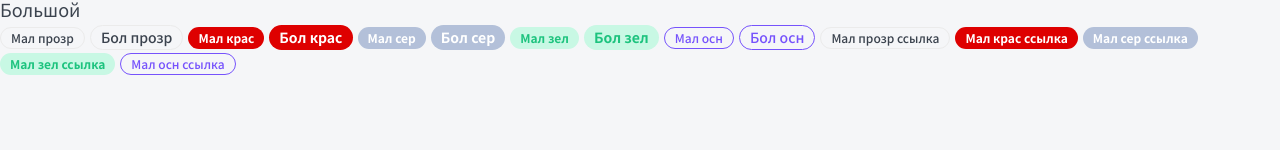
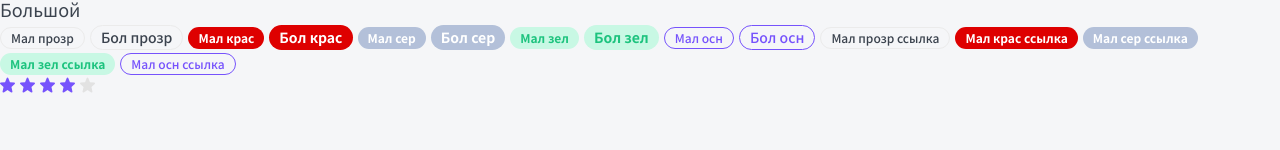
Before and after one commit to kubik1986/top-app, a Next.js app: page / in a window 1280 px wide. Shown: the part 150-300 px from the top of the page. Built offline with nearby package versions, Linux system fonts and the light colour scheme.

Commit message:
Create 'Rating' component

```diff
--- /dev/null
+++ b/components/Rating/Rating.module.css
@@ -0,0 +1,11 @@
+.star {
+  padding-right: 5px;
+}
+
+.filled {
+  fill: var(--primary);
+}
+
+.editable {
+  cursor: pointer;
+}
--- /dev/null
+++ b/components/Rating/Rating.tsx
@@ -0,0 +1,70 @@
+import { RatingProps } from './Rating.props';
+import styles from './Rating.module.css';
+import cn from 'classnames';
+import StarIcon from './star.svg';
+import { useEffect, useState, KeyboardEvent } from 'react';
+
+export const Rating = ({
+  isEditable = false,
+  rating,
+  setRating,
+  ...props
+}: RatingProps): JSX.Element => {
+  const [ratingArray, setRatingArray] = useState<JSX.Element[]>(
+    new Array(5).fill(<></>)
+  );
+
+  useEffect(() => {
+    constructRating(rating);
+  }, [rating]);
+
+  const constructRating = (currentRating: number) => {
+    const updatedArray = ratingArray.map((r: JSX.Element, i: number) => {
+      return (
+        <StarIcon
+          className={cn(styles.star, {
+            [styles.filled]: i < currentRating,
+            [styles.editable]: isEditable,
+          })}
+          tabIndex={isEditable ? 0 : -1}
+          onMouseEnter={() => changeDisplay(i + 1)}
+          onMouseLeave={() => changeDisplay(rating)}
+          onClick={() => onClick(i + 1)}
+          onKeyDown={(e: KeyboardEvent<SVGElement>) =>
+            isEditable && onSpaceDown(i + 1, e)
+          }
+        />
+      );
+    });
+    setRatingArray(updatedArray);
+  };
+
+  const changeDisplay = (i: number) => {
+    if (!isEditable) {
+      return;
+    }
+    constructRating(i);
+  };
+
+  const onClick = (i: number) => {
+    if (!isEditable || !setRating) {
+      return;
+    }
+    setRating(i);
+  };
+
+  const onSpaceDown = (i: number, e: KeyboardEvent<SVGElement>) => {
+    if (e.code != 'Space' || !setRating) {
+      return;
+    }
+    setRating(i);
+  };
+
+  return (
+    <div {...props}>
+      {ratingArray.map((r, i) => (
+        <span key={i}>{r}</span>
+      ))}
+    </div>
+  );
+};
--- a/components/index.ts
+++ b/components/index.ts
@@ -2,3 +2,4 @@
 export * from './Button/Button';
 export * from './Ptag/Ptag';
 export * from './Tag/Tag';
+export * from './Rating/Rating';
--- a/package.json
+++ b/package.json
@@ -24,6 +24,7 @@
     "cross-env": "^7.0.3",
     "eslint": "^7.30.0",
     "eslint-config-next": "11.0.1",
+    "eslint-plugin-react-hooks": "^4.2.0",
     "stylelint": "^13.13.1",
     "stylelint-config-standard": "^22.0.0",
     "stylelint-order": "^4.1.0",
--- a/pages/index.tsx
+++ b/pages/index.tsx
@@ -1,7 +1,9 @@
-import React from 'react';
-import { Button, Htag, Ptag, Tag } from '../components';
+import React, { useState } from 'react';
+import { Button, Htag, Ptag, Rating, Tag } from '../components';
 
 export default function Home(): JSX.Element {
+  const [rating, setRating] = useState<number>(4);
+
   return (
     <>
       <Htag tag="h1">Текст</Htag>
@@ -48,6 +50,7 @@
       <Tag color="primary" href="#">
         Мал осн ссылка
       </Tag>
+      <Rating rating={rating} isEditable setRating={setRating}></Rating>
     </>
   );
 }
```
Also changed, not shown: components/Rating/Rating.props.ts (added, +8 -0 lines), components/Rating/star.svg (added), 1 other file (tests, documents, lock files or other folders).
